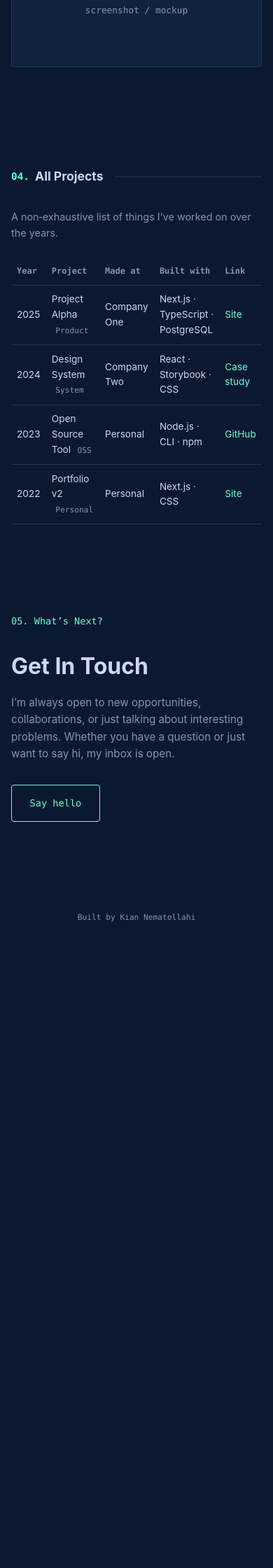
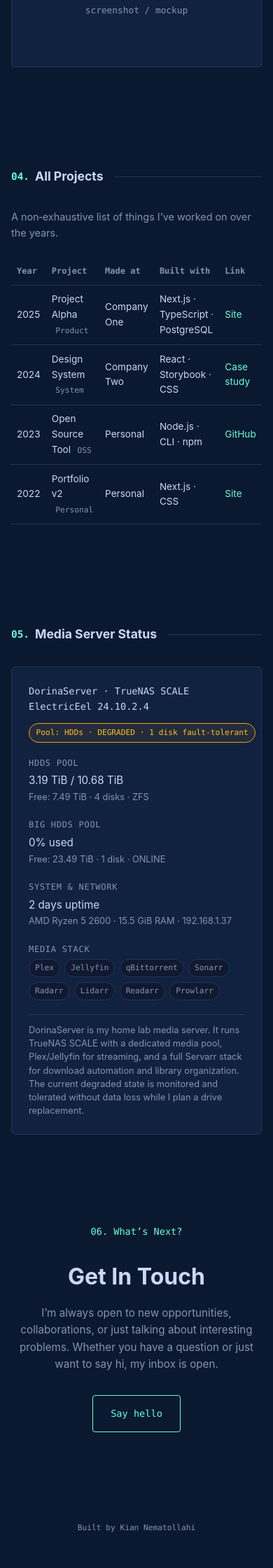
Before and after one commit to nemat777/nemat777.github.io, a Jekyll site: the page index.html, which Jekyll copies as it is, in a window 390 px wide. Shown: the part 3091-5331 px from the top of the page at 70% size. Built offline with Jekyll 4.4.1, drawn with Linux system fonts in a browser that asks for light colours; before the commit the page ends 4459 px from its top, so only the background shows below that.

Commit message:
Update index.html

```diff
--- a/index.html
+++ b/index.html
@@ -420,66 +420,106 @@
       margin-left: 0.35rem;
     }
 
-    <section id="media-server">
-  <h2 class="section-title"><span>06.</span>Media Server Status</h2>
+    /* Media server section */
 
-  <div class="media-status-card">
-    <div class="media-status-header">
-      <div class="media-status-title">
-        DorinaServer · TrueNAS SCALE ElectricEel&nbsp;24.10.2.4
-      </div>
-      <div class="media-status-chip media-status-chip--degraded">
-        Pool: HDDs · DEGRADED · 1 disk fault‑tolerant
-      </div>
-    </div>
+    .media-status-card {
+      background-color: var(--bg-alt);
+      border-radius: 6px;
+      border: 1px solid var(--border);
+      padding: 1.5rem;
+      color: var(--muted);
+      font-size: 0.9rem;
+    }
 
-    <div class="media-status-grid">
-      <div class="media-status-item">
-        <div class="media-status-label">HDDs Pool</div>
-        <div class="media-status-value">3.19&nbsp;TiB / 10.68&nbsp;TiB</div>
-        <div class="media-status-sub">Free: 7.49&nbsp;TiB · 4 disks · ZFS</div>
-      </div>
+    .media-status-header {
+      display: flex;
+      flex-wrap: wrap;
+      justify-content: space-between;
+      align-items: center;
+      gap: 0.75rem;
+      margin-bottom: 1.25rem;
+    }
 
-      <div class="media-status-item">
-        <div class="media-status-label">Big HDDs Pool</div>
-        <div class="media-status-value">0% used</div>
-        <div class="media-status-sub">Free: 23.49&nbsp;TiB · 1 disk · ONLINE</div>
-      </div>
+    .media-status-title {
+      font-family: var(--mono);
+      font-size: 0.85rem;
+      color: var(--text);
+    }
 
-      <div class="media-status-item">
-        <div class="media-status-label">System &amp; Network</div>
-        <div class="media-status-value">2&nbsp;days uptime</div>
-        <div class="media-status-sub">
-          AMD Ryzen 5&nbsp;2600 · 15.5&nbsp;GiB RAM · 192.168.1.37
-        </div>
-      </div>
+    .media-status-chip {
+      font-family: var(--mono);
+      font-size: 0.7rem;
+      padding: 0.25rem 0.6rem;
+      border-radius: 999px;
+      border: 1px solid var(--border);
+      background-color: rgba(100, 255, 218, 0.05);
+      color: var(--muted);
+      white-space: nowrap;
+    }
 
-      <div class="media-status-item">
-        <div class="media-status-label">Media Stack</div>
-        <div class="media-status-tags">
-          <span>Plex</span>
-          <span>Jellyfin</span>
-          <span>qBittorrent</span>
-          <span>Sonarr</span>
-          <span>Radarr</span>
-          <span>Lidarr</span>
-          <span>Readarr</span>
-          <span>Prowlarr</span>
-        </div>
-      </div>
-    </div>
+    .media-status-chip--degraded {
+      border-color: #f59e0b;
+      color: #fbbf24;
+      background-color: rgba(245, 158, 11, 0.08);
+    }
 
-    <div class="media-status-footer">
-      <div class="media-status-note">
-        DorinaServer is my home lab media server. It runs TrueNAS SCALE with a dedicated
-        media pool, Plex/Jellyfin for streaming, and a full Servarr stack for download
-        automation and library organization. The current degraded state is monitored and
-        tolerated without data loss while I plan a drive replacement.
-      </div>
-    </div>
-  </div>
-</section>
+    .media-status-grid {
+      display: grid;
+      grid-template-columns: repeat(2, minmax(0, 1fr));
+      gap: 1.25rem 1.5rem;
+      margin-bottom: 1.25rem;
+    }
 
+    .media-status-item {
+      min-width: 0;
+    }
+
+    .media-status-label {
+      font-family: var(--mono);
+      font-size: 0.75rem;
+      text-transform: uppercase;
+      letter-spacing: 0.06em;
+      color: var(--muted);
+      margin-bottom: 0.2rem;
+    }
+
+    .media-status-value {
+      font-size: 0.95rem;
+      color: var(--text);
+      margin-bottom: 0.1rem;
+    }
+
+    .media-status-sub {
+      font-size: 0.8rem;
+      color: var(--muted);
+    }
+
+    .media-status-tags {
+      display: flex;
+      flex-wrap: wrap;
+      gap: 0.4rem;
+      margin-top: 0.25rem;
+    }
+
+    .media-status-tags span {
+      font-family: var(--mono);
+      font-size: 0.7rem;
+      padding: 0.2rem 0.5rem;
+      border-radius: 999px;
+      border: 1px solid var(--border);
+      background-color: rgba(15, 23, 42, 0.7);
+    }
+
+    .media-status-footer {
+      padding-top: 0.75rem;
+      border-top: 1px solid var(--border);
+      font-size: 0.8rem;
+      color: var(--muted);
+    }
+
+    .media-status-note {
+      line-height: 1.5;
+    }
 
     /* Contact */
 
@@ -560,6 +600,10 @@
       .hero {
         padding-top: 4rem;
       }
+
+      .media-status-grid {
+        grid-template-columns: minmax(0, 1fr);
+      }
     }
 
     @media (max-width: 600px) {
@@ -582,7 +626,8 @@
         <a href="#experience"><span>02.</span>Experience</a>
         <a href="#work"><span>03.</span>Work</a>
         <a href="#archive"><span>04.</span>Archive</a>
-        <a href="#contact"><span>05.</span>Contact</a>
+        <a href="#media-server"><span>05.</span>Media</a>
+        <a href="#contact"><span>06.</span>Contact</a>
       </nav>
     </header>
 
@@ -775,9 +820,70 @@
       </table>
     </section>
 
+    <!-- Media server -->
+    <section id="media-server">
+      <h2 class="section-title"><span>05.</span>Media Server Status</h2>
+
+      <div class="media-status-card">
+        <div class="media-status-header">
+          <div class="media-status-title">
+            DorinaServer · TrueNAS SCALE ElectricEel&nbsp;24.10.2.4
+          </div>
+          <div class="media-status-chip media-status-chip--degraded">
+            Pool: HDDs · DEGRADED · 1 disk fault‑tolerant
+          </div>
+        </div>
+
+        <div class="media-status-grid">
+          <div class="media-status-item">
+            <div class="media-status-label">HDDs Pool</div>
+            <div class="media-status-value">3.19&nbsp;TiB / 10.68&nbsp;TiB</div>
+            <div class="media-status-sub">Free: 7.49&nbsp;TiB · 4 disks · ZFS</div>
+          </div>
+
+          <div class="media-status-item">
+            <div class="media-status-label">Big HDDs Pool</div>
+            <div class="media-status-value">0% used</div>
+            <div class="media-status-sub">Free: 23.49&nbsp;TiB · 1 disk · ONLINE</div>
+          </div>
+
+          <div class="media-status-item">
+            <div class="media-status-label">System &amp; Network</div>
+            <div class="media-status-value">2&nbsp;days uptime</div>
+            <div class="media-status-sub">
+              AMD Ryzen 5&nbsp;2600 · 15.5&nbsp;GiB RAM · 192.168.1.37
+            </div>
+          </div>
+
+          <div class="media-status-item">
+            <div class="media-status-label">Media Stack</div>
+            <div class="media-status-tags">
+              <span>Plex</span>
+              <span>Jellyfin</span>
+              <span>qBittorrent</span>
+              <span>Sonarr</span>
+              <span>Radarr</span>
+              <span>Lidarr</span>
+              <span>Readarr</span>
+              <span>Prowlarr</span>
+            </div>
+          </div>
+        </div>
+
+        <div class="media-status-footer">
+          <div class="media-status-note">
+            DorinaServer is my home lab media server. It runs TrueNAS SCALE with a dedicated
+            media pool, Plex/Jellyfin for streaming, and a full Servarr stack for download
+            automation and library organization. The current degraded state is monitored and
+            tolerated without data loss while I plan a drive replacement.
+          </div>
+        </div>
+      </div>
+    </section>
+
     <!-- Contact -->
     <section id="contact" class="contact">
-      <div class="contact-kicker">05. What’s Next?</div>
+      <div class="contact-kicker">06. What’s Next?</div>
       <h2 class="contact-title">Get In Touch</h2>
       <p class="contact-body">
         I’m always open to new opportunities, collaborations, or just talking about interesting
```
